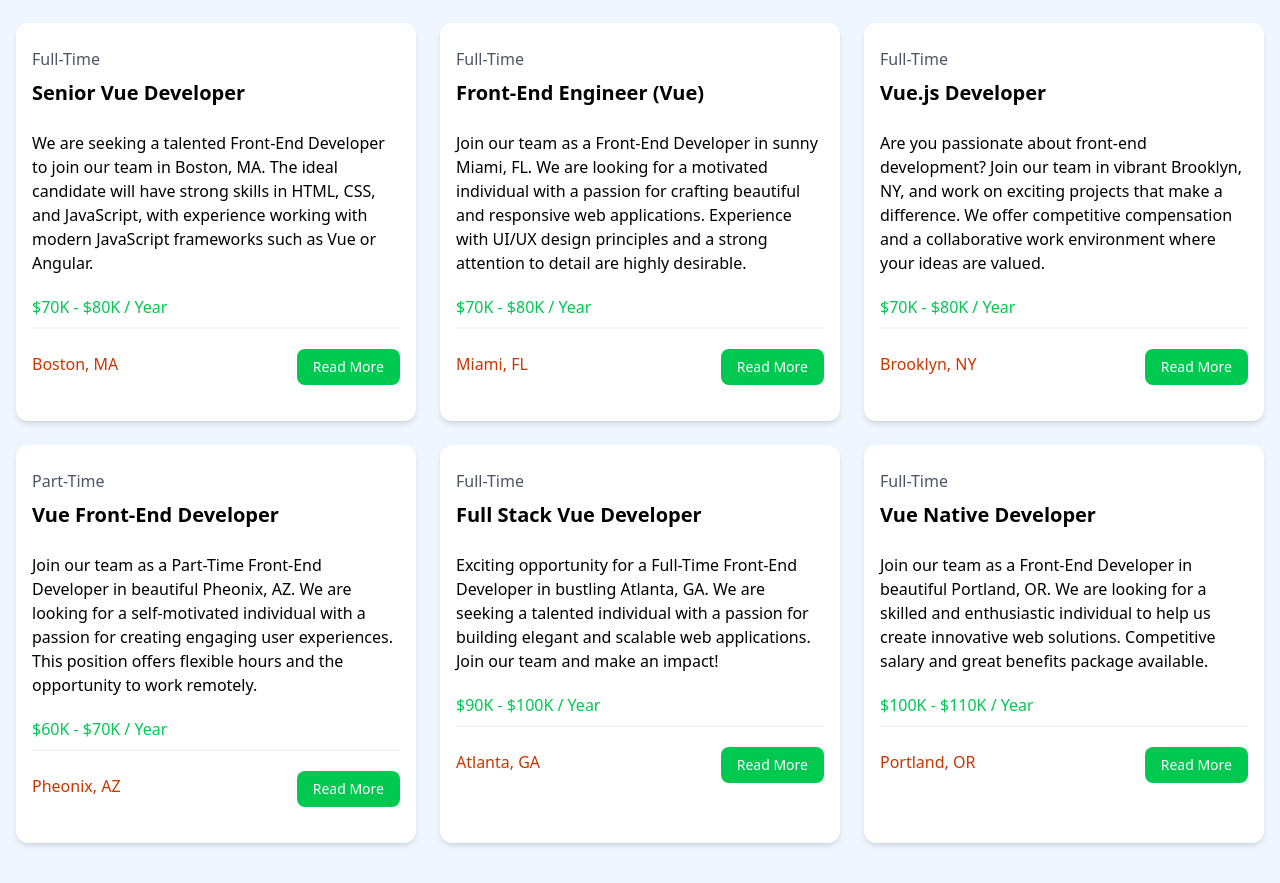
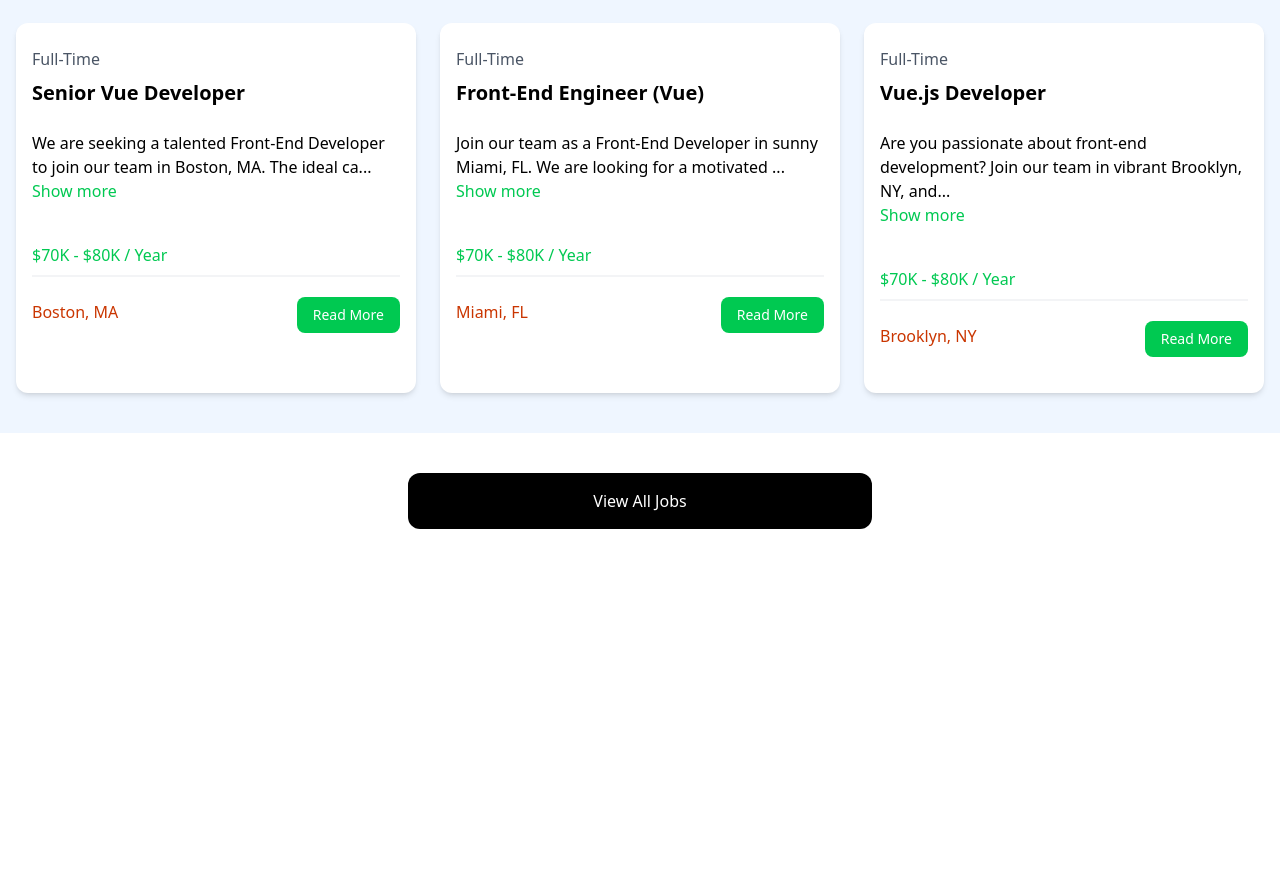
Before and after one commit to WasifRaza909/vue-jobs-app, a Vue app: page / in a window 1280 px wide. Shown: the part 686-1569 px from the top of the page. After the commit the page ends 1255 px from the top, so only its background shows below. Built offline with nearby package versions, Linux system fonts and the light colour scheme.

Commit message:
Added truncate to the description of job

```diff
--- a/src/App.vue
+++ b/src/App.vue
@@ -9,7 +9,7 @@
   <Navbar />
   <Hero />
   <HomeCards />
-  <JobListings />
+  <JobListings :limit="3" :showButton="true" />
 </template>
 
 <style scoped></style>
--- a/src/components/JobListing.vue
+++ b/src/components/JobListing.vue
@@ -1,8 +1,24 @@
 <script setup>
-import { defineProps } from 'vue';
+import { defineProps, ref, computed } from 'vue';
 
-defineProps({
+const props = defineProps({
     job: Object,
+})
+
+const showFullDescription = ref(false);
+
+const toggleFullDescription = () => {
+    showFullDescription.value = !showFullDescription.value
+}
+
+const tuncatedDescription = computed(() => {
+    let description = props?.job?.description
+
+    if (!showFullDescription.value) {
+        description = description.substring(0, 90) + '...';
+    }
+
+    return description;
 })
 </script>
 
@@ -15,7 +31,14 @@
             </div>
 
             <div class="mb-5">
-                {{ job.description }}
+                <div>
+                    {{ tuncatedDescription }}
+                </div>
+
+                <button class="text-green-500 hover:text-green-600 mb-5">
+                    <span @click="toggleFullDescription()">{{ !showFullDescription ? "Show more" : "Show less"
+                    }}</span>
+                </button>
             </div>
 
             <h3 class="text-green-500 mb-2">{{ job.salary }} / Year</h3>
--- a/src/components/JobListings.vue
+++ b/src/components/JobListings.vue
@@ -1,10 +1,17 @@
 <script setup>
 import jobData from '../jobs.json'
-import { ref } from 'vue';
+import { ref, defineProps } from 'vue';
 import JobListing from './jobListing.vue';
 
+const jobs = ref(jobData)
 
-const jobs = ref(jobData)
+defineProps({
+    limit: Number,
+    showButton: {
+        type: Boolean,
+        default: false
+    },
+})
 </script>
 
 <template>
@@ -14,9 +21,14 @@
                 Browse Jobs
             </h2>
             <div class="grid grid-cols-1 gap-6 md:grid-cols-3">
-                <JobListing v-for="job in jobs" :key="job.id" :job="job" />
+                <JobListing v-for="job in jobs.slice(0, limit || jobs.length)" :key="job.id" :job="job" />
             </div>
         </div>
     </section>
 
+    <section v-if="showButton" class="m-auto max-w-lg my-10 px-6">
+        <a href="/jobs" class="block bg-black text-white text-center py-4 px-6 rounded-xl hover:bg-gray-700">View
+            All Jobs</a>
+    </section>
+
 </template>
```
